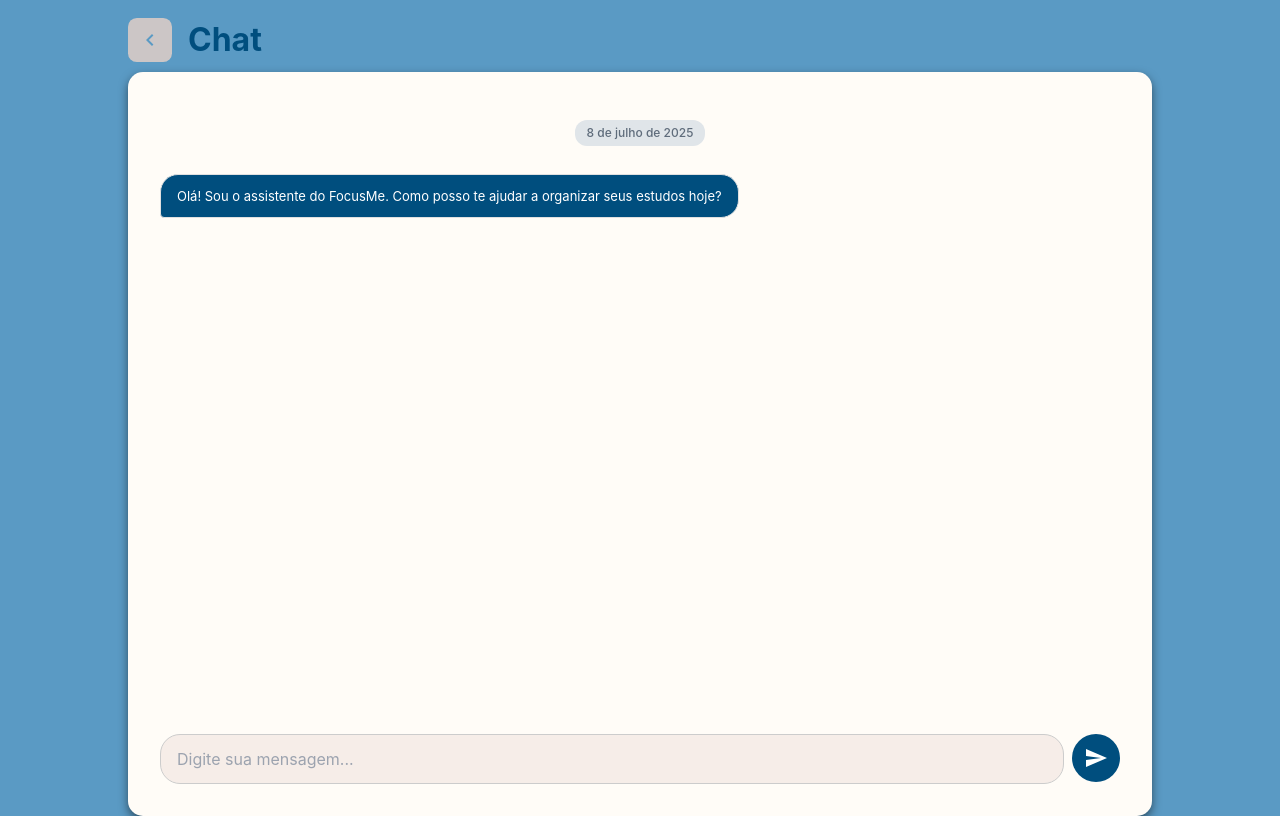
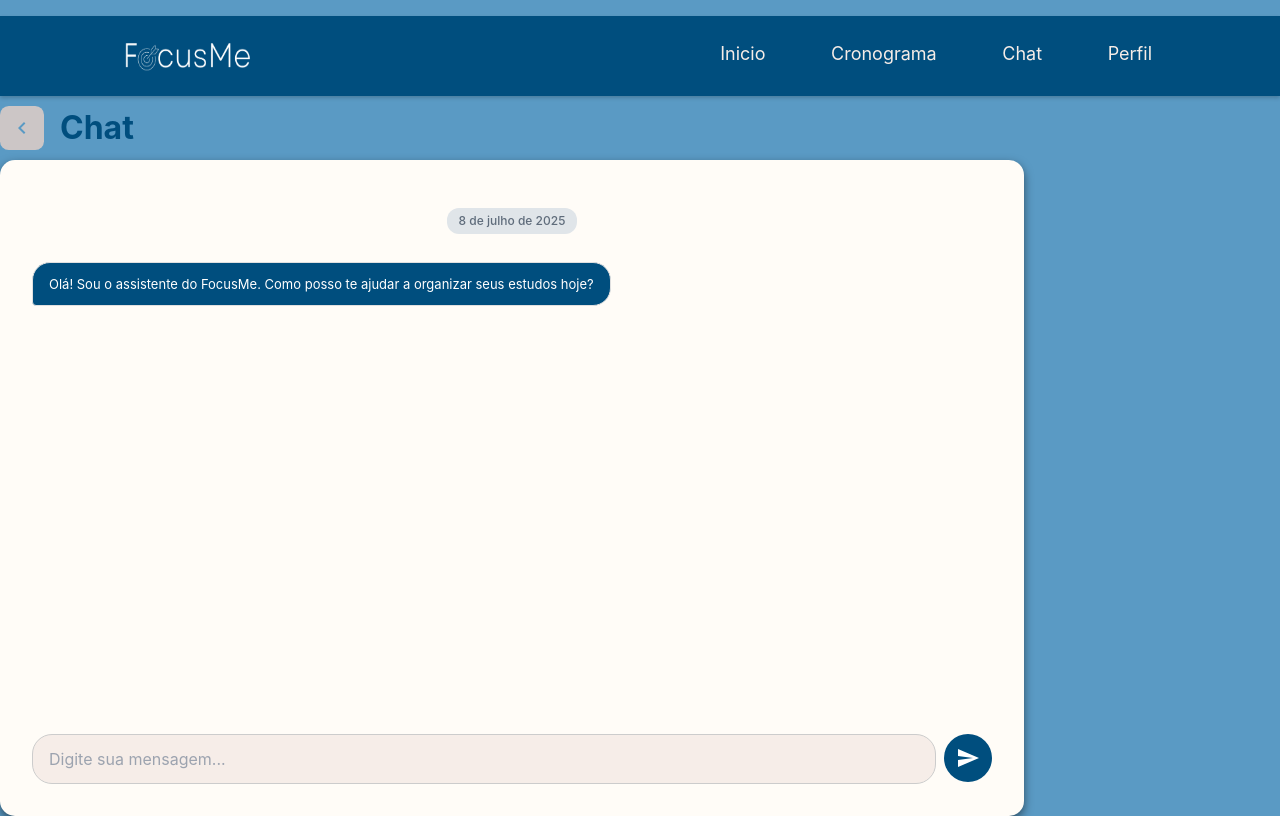
Before and after one commit to Equipe07-DS/FocusMe, a React (Create React App) app in the folder frontend/: page /chat in a window 1280 px wide. Built offline with nearby package versions, Linux system fonts and the light colour scheme.

Commit message:
Adição da topbar

```diff
--- a/frontend/src/TelaChat/TelaChat.js
+++ b/frontend/src/TelaChat/TelaChat.js
@@ -1,12 +1,13 @@
 import React from 'react';
 import ChatInterface from '../componentes/ChatInterface/ChatInterface';
 import styles from './TelaChat.module.css';
+import Barra from '../componentes/Barra/Barra';
 import { Link } from 'react-router-dom';
 
 function TelaChat() {
   return (
     <div className={styles.telaChatWrapper}>
-
+      <Barra></Barra>
       <div className={styles.chatHeader}>
         <Link to="/" className={styles.backButton}>
           <svg width="24" height="24" viewBox="0 0 24 24" fill="currentColor" xmlns="http://www.w3.org/2000/svg">
```
